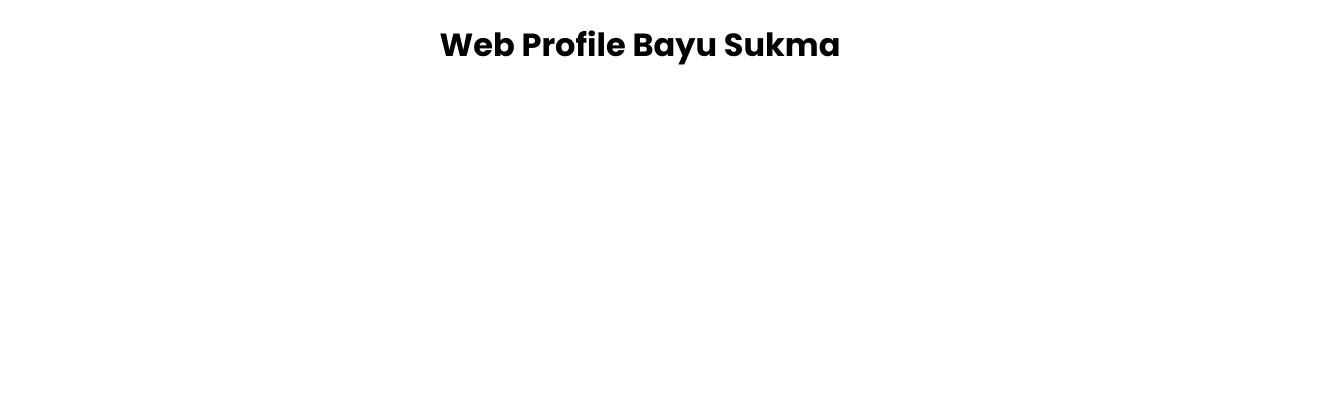
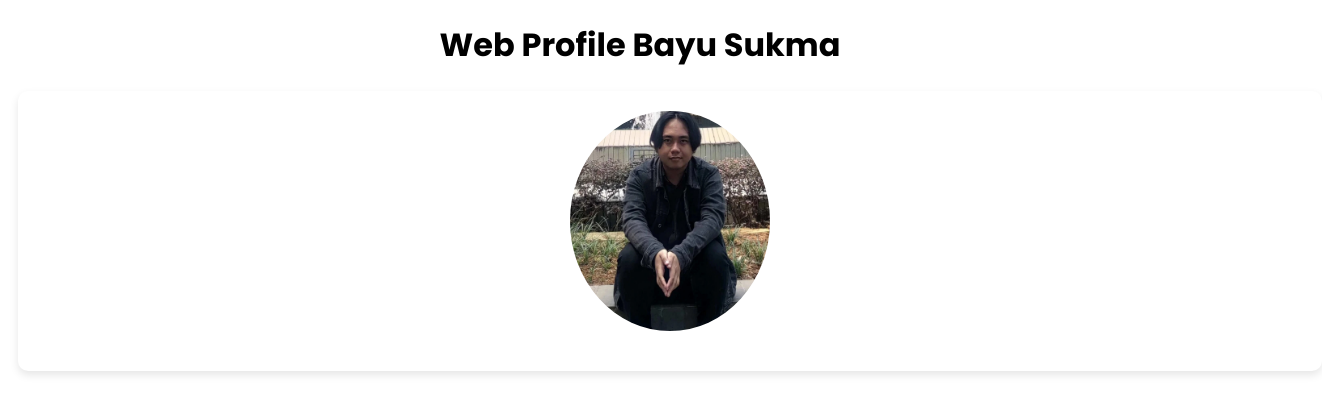
Before and after one commit to Codenames-Ren/1124160034-UTS, a plain HTML site: page index.html in a window 1280 px wide. Shown: the whole page, 1322 px wide, since content can reach past the window. Drawn offline with Linux system fonts and the light colour scheme.

Commit message:
4. Membuat Foto menjadi lingkaran dengan posisi ditengah dan extensi foto adalah webp

```diff
--- a/index.html
+++ b/index.html
@@ -17,6 +17,9 @@
   <body>
     <header>
       <h1>Web Profile Bayu Sukma</h1>
+      <section class="container">
+        <img src="/image/me.webp" alt="me" />
+      </section>
     </header>
   </body>
 </html>
--- a/style/style.css
+++ b/style/style.css
@@ -5,3 +5,23 @@
 h1 {
   text-align: center;
 }
+
+.container {
+  display: flex;
+  justify-content: center;
+  gap: 20px;
+  background-color: white;
+  border-radius: 10px;
+  box-shadow: 0 4px 8px rgba(0, 0, 0, 0.1);
+  padding: 20px;
+  width: 100%;
+  text-align: center;
+  transition: transform 0.2s;
+  margin: 10px;
+}
+
+.container img {
+  width: 200px;
+  border-radius: 90%;
+  margin-bottom: 20px;
+}
```
Also changed, not shown: image/me.webp (added).
